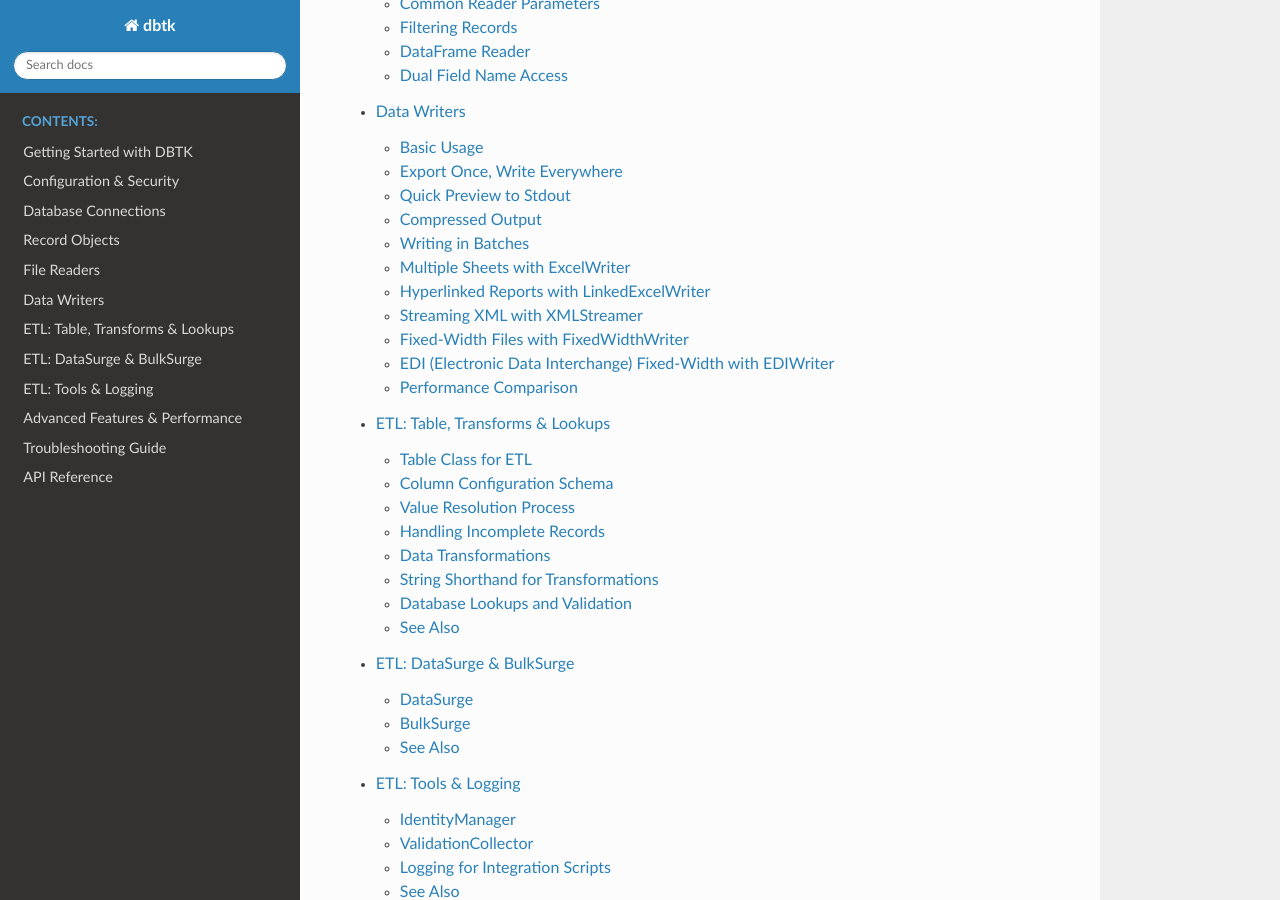
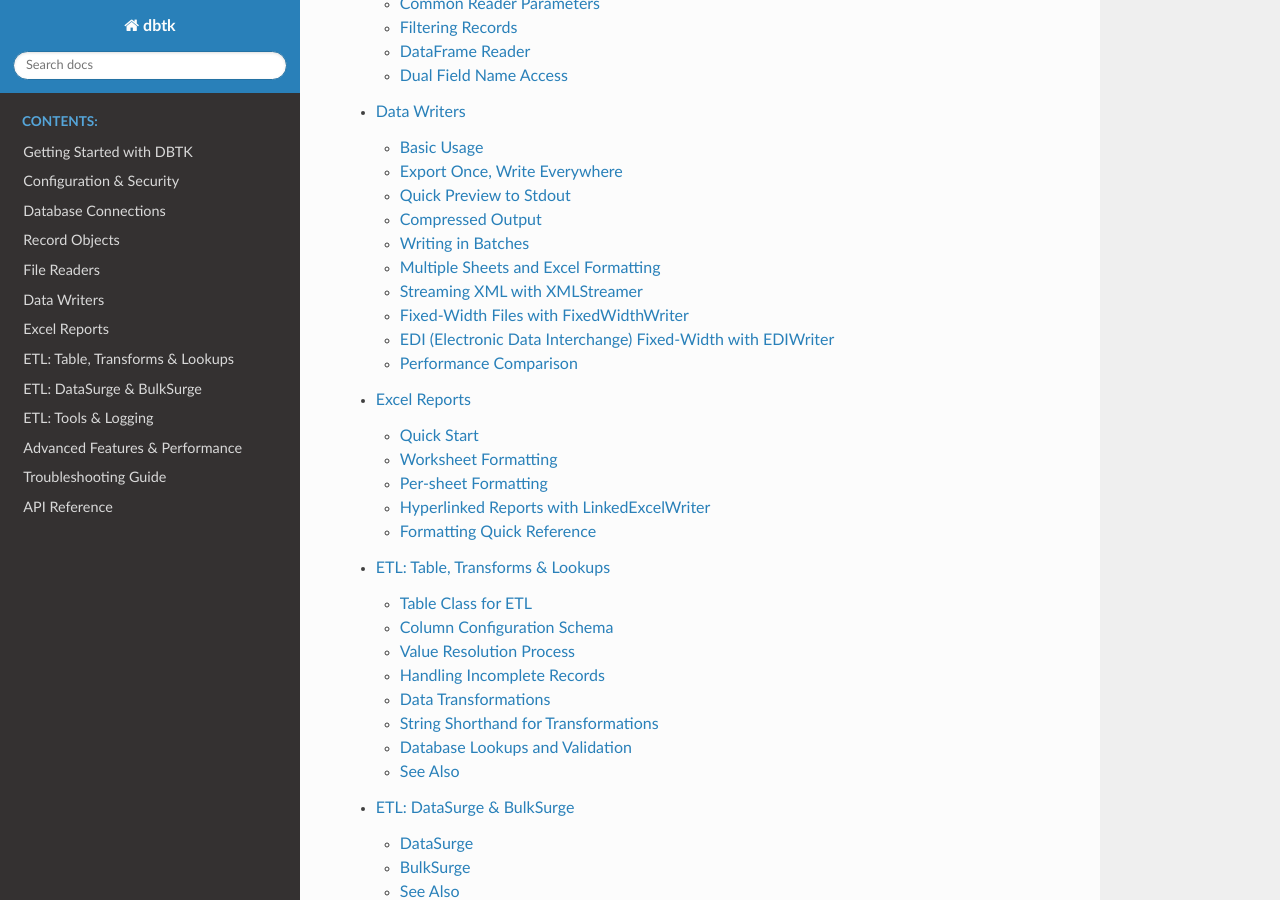
Before and after one commit to scottrbailey/dbtk, a Sphinx documentation site: the page built from docs/index.rst, in a window 1280 px wide and 900 px high, scrolled down 3499 px. Built offline with Sphinx 7.4.7 and the Read the Docs theme 3.1.0, drawn with Linux system fonts in a browser that asks for light colours; part of the change alters nothing that is shown.

Commit message:
Add 06b-excel.md — dedicated Excel writer documentation
Covers ExcelWriter and LinkedExcelWriter in full: quick start, the
complete formatting dict (styles, columns, rows, freeze,
header_auto_rotate, min_column_width), built-in named styles table,
column rule properties, per-sheet formatting pattern, LinkSource
parameters, and a quick reference table at the end.

Trims the Excel sections in 06-writers.md to a brief overview with a
forward link to 06b-excel.md. Adds 06b-excel to the Sphinx toctree
between 06-writers and 07-table.

https://claude.ai/code/session_019D8X7HCm4ZHrvBEETb5xMm

````diff
--- a/docs/06-writers.md
+++ b/docs/06-writers.md
@@ -135,9 +135,9 @@ with ExcelWriter(file='combined.xlsx') as writer:
         cursor.execute("SELECT * FROM sales WHERE region = :r", {'r': region})
         writer.write_batch(cursor, sheet_name=region)
 ```
-## Multiple Sheets with ExcelWriter
+## Multiple Sheets and Excel Formatting
 
-`ExcelWriter` keeps the workbook open across `write_batch()` calls and saves on context exit, making it the right tool for multi-sheet reports. Each `write_batch()` call takes an optional `sheet_name` argument.
+`ExcelWriter` keeps the workbook open across `write_batch()` calls and saves on context exit, making it the right tool for multi-sheet reports. For column styles, auto-rotating headers, hyperlinked reports, and the full `formatting` dict reference, see **[Excel Reports](06b-excel.md)**.
 
 ```python
 from dbtk.writers import ExcelWriter
@@ -148,88 +148,10 @@ with ExcelWriter(file='monthly_report.xlsx') as wb:
 
     cursor.execute("SELECT * FROM expenses WHERE month = 'January'")
     wb.write_batch(cursor, sheet_name='Expenses')
-
-    summary = [
-        {'category': 'Revenue', 'amount': 100_000},
-        {'category': 'Expenses', 'amount': 75_000},
-        {'category': 'Profit', 'amount': 25_000},
-    ]
-    wb.write_batch(summary, sheet_name='Summary')
 # Workbook saved and closed automatically
 ```
-If you are writing to different worksheets, you can call `to_excel` on the same file multiple times.
-`ExcelWriter.write_batch` will overwrite an existing sheet (with same name) the first time writing to that sheet name,
-but will append data on subsequent writes to that sheet_name.
 
-## Hyperlinked Reports with LinkedExcelWriter
-
-`LinkedExcelWriter` extends `ExcelWriter` with internal and external hyperlinks. It is for creating navigable reports.
-
-The workflow: define one or more `LinkSource` objects describing linkable entities, register them with the writer, write
-the source sheets first, then write detail sheets specifying which columns should become hyperlinks.
-Links can be either internal (to sheet, row and column where record was written on `source_sheet`) or external (https:// or mailto:)
-
-Because the link text is constructed and cached on the source sheet (master), the queries for subsequent sheets (detail)
-often only need to return the key which can simplify queries. See linked_spreadsheet.py in the examples directory.
-Rows in the Cast and Crew tabs contain internal links for up to four movies and displays title and release year for each.
-When the Movies tab (source sheet) was written, text_template ('{primary_title} ({start_year})}') was formatted and cached.
-The queries for the Cast and Crew simply return the keys (tconst) instead of needing complex subqueries to look them up.
-
-
-```python
-from dbtk.writers import LinkedExcelWriter, LinkSource
-
-# Define the linkable entity
-customer_link = LinkSource(
-    name="customer",            # link_source_name
-    source_sheet="Customers",   # Sheet where internal links will point to. Sheet must be written before internal link used
-    key_column="customer_id",   # Column that uniquely identifies each row
-    url_template="https://crm.company.com/customers/{customer_id}", # external link
-    text_template="{company_name} ({customer_id})" # Link text
-)
-
-with LinkedExcelWriter(file='sales_report.xlsx') as writer:
-    writer.register_link_source(customer_link)
-
-    # Write source sheet first — location and link_text are cached as they're written
-    writer.write_batch(customers_data, sheet_name='Customers')
-
-    # Write detail sheet — 'customer' column becomes a hyperlink
-    writer.write_batch(
-        orders_data,
-        sheet_name='Orders',
-        links={'customer': 'customer:external'}   # column_name: link_source_name
-    )
-```
-
-**Link types:**
-
-| Suffix                | Result                                                    |
-|-----------------------|-----------------------------------------------------------|
-| `"customer"`          | External URL (from `url_template`), or internal if no URL |
-| `"customer:internal"` | Always links to the row in the source sheet               |
-| `"customer:external"` | Always links to the external URL                          |
-
-**External-only links** (`external_only=True`) generate URLs directly from the current row without caching row location for internal links.
-
-```python
-imdb_link = LinkSource(
-    name="imdb",
-    url_template="https://imdb.com/title/{tconst}",
-    text_template="{primary_title} ({start_year})",
-    external_only=True   # No source_sheet needed
-)
-
-with LinkedExcelWriter(file='movies.xlsx') as writer:
-    writer.register_link_source(imdb_link)
-    writer.write_batch(movies, sheet_name='All Movies',
-                       links={'primary_title': 'imdb'})
-    writer.write_batch(top_rated, sheet_name='Top Rated',
-                       links={'primary_title': 'imdb'})
-```
-
-> **Example:** [`examples/linked_spreadsheet.py`](../examples/linked_spreadsheet.py) builds a
-> full multi-sheet IMDB report with both internal and external hyperlinks.
+For hyperlinked reports with internal navigation or external URLs, see [`LinkedExcelWriter`](06b-excel.md#hyperlinked-reports-with-linkedexcelwriter).
 
 ## Streaming XML with XMLStreamer
 
--- /dev/null
+++ b/docs/06b-excel.md
@@ -0,0 +1,397 @@
+# Excel Reports
+
+DBTK provides two Excel writers built on [openpyxl](https://openpyxl.readthedocs.io/):
+
+| Class | Use when |
+|---|---|
+| `ExcelWriter` | Single or multi-sheet reports with column formatting, styles, and auto-sizing |
+| `LinkedExcelWriter` | Reports with internal navigation links or external hyperlinks (extends `ExcelWriter`) |
+
+Both writers keep the workbook open across `write_batch()` calls and save only on context exit, making them efficient for multi-sheet reports.
+
+---
+
+## Quick Start
+
+```python
+from dbtk.writers import ExcelWriter
+
+# Single sheet — one shot
+ExcelWriter(cursor, 'report.xlsx').write()
+
+# Multi-sheet — context manager
+with ExcelWriter(file='report.xlsx') as writer:
+    writer.write_batch(q1_cursor, sheet_name='Q1')
+    writer.write_batch(q2_cursor, sheet_name='Q2')
+    writer.write_batch(q3_cursor, sheet_name='Q3')
+# Workbook saved on exit
+```
+
+The first `write_batch()` to a sheet writes the header row; subsequent calls to the **same** sheet append rows without repeating it. Writing to a different `sheet_name` starts a new sheet.
+
+### Custom Headers
+
+If your Record field names are normalised (lowercased, underscored) but you want the original database column names in the header row, pass them explicitly:
+
+```python
+cursor.execute("SELECT First_Name, Last_Name, DOB FROM students")
+ExcelWriter(cursor, 'students.xlsx',
+            headers=['First Name', 'Last Name', 'Date of Birth']).write()
+```
+
+---
+
+## Worksheet Formatting
+
+Pass a `formatting` dict to `ExcelWriter` (or `LinkedExcelWriter`) to control styles, column widths, hidden columns, freeze panes, and header rotation. All keys are optional.
+
+```python
+fmt = {
+    'styles':            {...},   # named style definitions
+    'columns':           {...},   # wildcard pattern → column properties
+    'rows':              {...},   # row index → row properties
+    'freeze':            'D2',    # freeze panes cell reference
+    'header_auto_rotate': 1.5,   # auto-rotate long headers
+    'min_column_width':  4,       # minimum auto-sized column width
+}
+
+with ExcelWriter(file='report.xlsx', formatting=fmt) as writer:
+    writer.write_batch(cursor, sheet_name='Data')
+```
+
+### Named Styles
+
+Define reusable styles in `formatting['styles']`. Each entry is a style name mapped to a properties dict:
+
+```python
+'styles': {
+    'fmt_fees':    {'bg_color': '#d5f1cc'},                      # green fill
+    'fmt_alerts':  {'bg_color': '#ffcccc', 'font': {'bold': True, 'color': 'FF0000'}},
+    'fmt_pct':     {'number_format': '0.0%'},
+    'fmt_wrap':    {'alignment': {'wrap_text': True, 'vertical': 'top'}},
+}
+```
+
+**Supported properties:**
+
+| Property | Type | Effect |
+|---|---|---|
+| `bg_color` | hex string (`'#d5f1cc'` or `'d5f1cc'`) | Solid background fill |
+| `font` | dict of [`Font`](https://openpyxl.readthedocs.io/en/stable/api/openpyxl.styles.fonts.html) kwargs | `bold`, `italic`, `color`, `size`, `underline`, … |
+| `number_format` | string | Excel number format code |
+| `alignment` | dict of [`Alignment`](https://openpyxl.readthedocs.io/en/stable/api/openpyxl.styles.alignment.html) kwargs | `horizontal`, `vertical`, `wrap_text`, `text_rotation`, … |
+
+#### Built-in Styles
+
+The following styles are registered on every workbook and can be used directly by name without defining them in `styles`:
+
+| Style name | Description |
+|---|---|
+| `date_style` | Number format `YYYY-MM-DD` |
+| `datetime_style` | Number format `YYYY-MM-DD HH:MM:SS` |
+| `hyperlink_style` | Blue underlined font (used automatically by `LinkedExcelWriter`) |
+| `bold_style` | Bold font |
+| `header_vert_style` | Bold + 90° rotation + centred (see [Auto-rotating Headers](#auto-rotating-headers)) |
+| `currency_style` | Number format `#,##0.00` |
+| `percent_style` | Number format `0.00%` |
+| `comma_style` | Number format `#,##0` |
+
+> **Note:** Using a built-in name in `formatting['styles']` logs a `WARNING` and the definition is ignored. Choose a different name for your custom style.
+
+---
+
+### Column Rules
+
+`formatting['columns']` maps wildcard patterns to per-column properties. Patterns are matched **case-insensitively** using [`fnmatch`](https://docs.python.org/3/library/fnmatch.html) glob syntax (`*`, `?`, `[seq]`).
+
+```python
+'columns': {
+    '*_fee*':      {'format': 'fmt_fees', 'header_format': 'header_vert_style'},
+    'resv_*':      {'hidden': 1},
+    'resv_*_desc': {'hidden': 0},    # un-hides columns matched by resv_* above
+    'notes':       {'width': 40},
+}
+```
+
+**Column properties:**
+
+| Key | Type | Effect |
+|---|---|---|
+| `format` | style name or inline dict | Applied to every **data** cell in this column |
+| `header_format` | style name or inline dict | Applied to the **header** cell only; owns the cell entirely (include `font: {bold: True}` if needed) |
+| `width` | float | Column width in Excel character units; overrides auto-sizing |
+| `hidden` | 0 or 1 | Hide (`1`) or explicitly un-hide (`0`) the column |
+
+**Precedence:** Rules are applied in definition order. Later patterns override earlier ones *per property*, so you can use a broad pattern to set a default and a narrower pattern to override it:
+
+```python
+'columns': {
+    'resv_*':      {'hidden': 1},     # hide all reservation columns
+    'resv_*_desc': {'hidden': 0},     # except the description columns
+}
+```
+
+**Inline style dicts** work anywhere a style name is accepted. Equivalent inline dicts are deduplicated automatically:
+
+```python
+'columns': {
+    'gpa': {'format': {'number_format': '0.00', 'alignment': {'horizontal': 'center'}}},
+}
+```
+
+---
+
+### Row Formatting
+
+`formatting['rows']` is a dict keyed by row index. Index `0` is the **header** row; positive integers are 1-based **data** row indices.
+
+```python
+'rows': {
+    0: {'height': 120},          # header row: set height
+    1: {'height': 30},           # first data row: set height
+    'style': lambda rec: 'fmt_alerts' if rec['status'] == 'OVERDUE' else None,
+}
+```
+
+**The `'style'` key** accepts a callable that receives each data record and returns a style name (or `None`). This enables data-driven row coloring — alternating rows, conditional highlighting, status indicators:
+
+```python
+'rows': {
+    'style': lambda rec: 'fmt_odd' if rec['row_num'] % 2 else None,
+}
+```
+
+**Style cascade:** column `format` is applied first; `'style'` row format overrides it; `hyperlink_style` (from `LinkedExcelWriter`) overrides both.
+
+---
+
+### Freeze Panes
+
+Set the top-left unfrozen cell. Defaults to `'A2'` (freeze the header row). Pass `None` to disable:
+
+```python
+'freeze': 'D2',    # freeze columns A-C and the header row
+'freeze': None,    # no freeze panes
+```
+
+---
+
+### Auto-rotating Headers
+
+Long column names over narrow data columns waste horizontal space. `header_auto_rotate` detects these columns and applies `header_vert_style` (bold, 90° rotation, centred) automatically.
+
+Two conditions must **both** hold for a column to be rotated:
+
+1. `header_len >= min_length` — prevents short headers like `'OPEN'` from rotating
+2. `header_len > data_width × ratio` — the header must be meaningfully longer than the data
+
+```python
+# Scalar shorthand — uses defaults (min_length=8, ratio=1.5)
+'header_auto_rotate': 1.5
+
+# Dict form — full control
+'header_auto_rotate': {
+    'ratio':         2.5,    # header must be 2.5× the data sample width
+    'min_length':    8,      # ignore headers shorter than 8 characters
+    'height_factor': 6.5,    # pts per character for auto header row height
+}
+```
+
+| Example header | Length | Sampled data | Rotated? |
+|---|---|---|---|
+| `OPEN` | 4 | `Y` / `N` | No — fails `min_length` |
+| `STATUS` | 6 | `Y` / `N` | No — fails `min_length` |
+| `GRADABLE_IND` | 12 | `Y` / `N` | Yes |
+| `REG_AUTH_ACTIVE_CDE` | 19 | `Y` / `N` | Yes |
+| `student_name` | 12 | `Smith, Jane` (11) | No — header not wider than data |
+
+**Header row height** is computed automatically from the longest rotated header name using `height_factor` (default 6.5 pt/character) unless `rows[0]['height']` is set explicitly. `REG_AUTH_ACTIVE_CDE` (19 chars) produces a height of ~123 pt.
+
+**Columns with an explicit `header_format`** are excluded from auto-rotation — your explicit choice takes precedence.
+
+**Auto-rotated columns** use the sampled data width for column sizing (not the header length). Non-rotated columns use `max(header_length, data_width)` as before.
+
+---
+
+### Minimum Column Width
+
+`min_column_width` sets the floor for auto-sized columns (default `6`). Lower it for indicator columns where the data is always short:
+
+```python
+'min_column_width': 3    # Y/N flag columns don't need width 6
+```
+
+Explicit `width` values in column rules are not affected.
+
+---
+
+### Complete Example
+
+```python
+fmt = {
+    'styles': {
+        'fmt_fees':   {'bg_color': '#d5f1cc'},
+        'fmt_rest':   {'bg_color': '#e3f3fe'},
+        'fmt_coreq':  {'bg_color': '#ffeed9'},
+    },
+    'columns': {
+        'CORQ_*':       {'format': 'fmt_coreq'},
+        '*_FEE*':       {'format': 'fmt_fees'},
+        'res*':         {'format': 'fmt_rest'},
+        'RESV*':        {'hidden': 1},
+        'RESV_*_DESC':  {'hidden': 0},
+        'TERM_CODE':    {'format': 'fmt_fees'},
+    },
+    'rows': {
+        'style': lambda rec: 'fmt_fees' if rec['waitlisted'] else None,
+    },
+    'freeze':               'D2',
+    'header_auto_rotate':   {'min_length': 8, 'ratio': 2.5},
+    'min_column_width':     3,
+}
+
+with ExcelWriter(file='crn_review.xlsx', formatting=fmt) as writer:
+    for term_code in active_terms:
+        cursor.execute_file('crn_review.sql', {'term_code': term_code})
+        writer.write_batch(cursor, sheet_name=term_code)
+```
+
+---
+
+## Per-sheet Formatting
+
+The `formatting` dict is set at the writer level and applies to all sheets written by that writer instance. When different sheets need different formatting, use separate writer instances — `ExcelWriter` opens existing workbooks without overwriting other sheets:
+
+```python
+fees_fmt   = {'columns': {'*_fee*': {'format': 'fmt_fees'}}, ...}
+roster_fmt = {'columns': {'gpa': {'format': 'fmt_pct'}}, ...}
+
+ExcelWriter(fees_data,   'report.xlsx', sheet_name='Fees',   formatting=fees_fmt).write()
+ExcelWriter(roster_data, 'report.xlsx', sheet_name='Roster', formatting=roster_fmt).write()
+```
+
+Each writer opens the file, adds its sheet with its own formatting, saves, and closes.
+
+---
+
+## Hyperlinked Reports with LinkedExcelWriter
+
+`LinkedExcelWriter` extends `ExcelWriter` to create navigable reports with internal worksheet links and external URL hyperlinks.
+
+### Workflow
+
+1. Define one or more `LinkSource` objects describing linkable entities
+2. Register them with the writer
+3. Write **source sheets first** — row locations and display text are cached as they're written
+4. Write **detail sheets** — specify which columns become hyperlinks
+
+```python
+from dbtk.writers import LinkedExcelWriter, LinkSource
+
+student_link = LinkSource(
+    name="student",
+    source_sheet="Students",
+    key_column="student_id",
+    text_template="{last_name}, {first_name}",
+    url_template="https://sis.university.edu/student/{student_id}",
+)
+
+with LinkedExcelWriter(file='enrollment_report.xlsx') as writer:
+    writer.register_link_source(student_link)
+
+    # Source sheet — locations cached as written
+    writer.write_batch(students_cursor, sheet_name='Students')
+
+    # Detail sheet — student_id column becomes a hyperlink
+    writer.write_batch(
+        enrollments_cursor,
+        sheet_name='Enrollments',
+        links={'student_id': 'student'}           # column → link source name
+    )
+```
+
+### LinkSource Parameters
+
+| Parameter | Required | Description |
+|---|---|---|
+| `name` | Yes | Identifier used in `links=` dict |
+| `source_sheet` | Yes* | Sheet whose rows are the link targets |
+| `key_column` | Yes* | Column that uniquely identifies each row |
+| `text_template` | No | Python format string for link display text (uses `str.format_map`) |
+| `url_template` | No | Python format string for external URL |
+| `missing_text` | No | Fallback text when a key can't be resolved |
+| `external_only` | No | If `True`, generate URLs from current row without caching; reusable across sheets |
+
+*Not required when `external_only=True`.
+
+### Link Types
+
+```python
+links={
+    'student_name': 'student',           # external URL (falls back to internal)
+    'student_name': 'student:internal',  # always links to source sheet row
+    'student_name': 'student:external',  # always uses url_template
+}
+```
+
+### External-only Links
+
+When `external_only=True`, the `LinkSource` generates URLs directly from the current row's data without caching. The same source can be reused across multiple sheets:
+
+```python
+imdb_link = LinkSource(
+    name="imdb",
+    url_template="https://imdb.com/title/{tconst}",
+    text_template="{primary_title} ({start_year})",
+    external_only=True,
+)
+
+with LinkedExcelWriter(file='movies.xlsx') as writer:
+    writer.register_link_source(imdb_link)
+    writer.write_batch(all_movies, sheet_name='All',
+                       links={'primary_title': 'imdb'})
+    writer.write_batch(top_rated, sheet_name='Top Rated',
+                       links={'primary_title': 'imdb'})
+```
+
+### Combining Formatting and Links
+
+`LinkedExcelWriter` accepts the same `formatting` dict as `ExcelWriter`. Column styles and row styles apply to non-linked cells; linked cells always get `hyperlink_style`:
+
+```python
+with LinkedExcelWriter(file='report.xlsx', formatting=fmt) as writer:
+    writer.register_link_source(student_link)
+    writer.write_batch(students, sheet_name='Students')
+    writer.write_batch(enrollments, sheet_name='Enrollments',
+                       links={'student_id': 'student:internal'})
+```
+
+---
+
+## Formatting Quick Reference
+
+| Key | Type | Default | Description |
+|---|---|---|---|
+| `styles` | `dict[name, props]` | `{}` | Named style definitions |
+| `columns` | `dict[pattern, props]` | `{}` | Wildcard column rules |
+| `rows` | `dict` | `{}` | Row height/style; `0` = header; `'style'` = callable |
+| `freeze` | `str \| None` | `'A2'` | Freeze panes cell reference |
+| `header_auto_rotate` | `float \| dict` | off | Auto-rotate long headers; see [above](#auto-rotating-headers) |
+| `min_column_width` | `float` | `6` | Floor for auto-sized column widths |
+
+**Column rule keys:**
+
+| Key | Type | Description |
+|---|---|---|
+| `format` | style name or dict | Style applied to data cells |
+| `header_format` | style name or dict | Style applied to the header cell only |
+| `width` | float | Override auto-sized width |
+| `hidden` | 0 or 1 | Hide or explicitly un-hide the column |
+
+**`header_auto_rotate` dict keys:**
+
+| Key | Default | Description |
+|---|---|---|
+| `ratio` | `1.5` | `header_len > data_width × ratio` to trigger rotation |
+| `min_length` | `8` | Minimum header character count to be considered for rotation |
+| `height_factor` | `6.5` | Points per character for auto header row height calculation |
--- a/docs/index.rst
+++ b/docs/index.rst
@@ -91,6 +91,7 @@ Quick Start
    04-record
    05-readers
    06-writers
+   06b-excel
    07-table
    08-datasurge
    09-etl-tools
````
